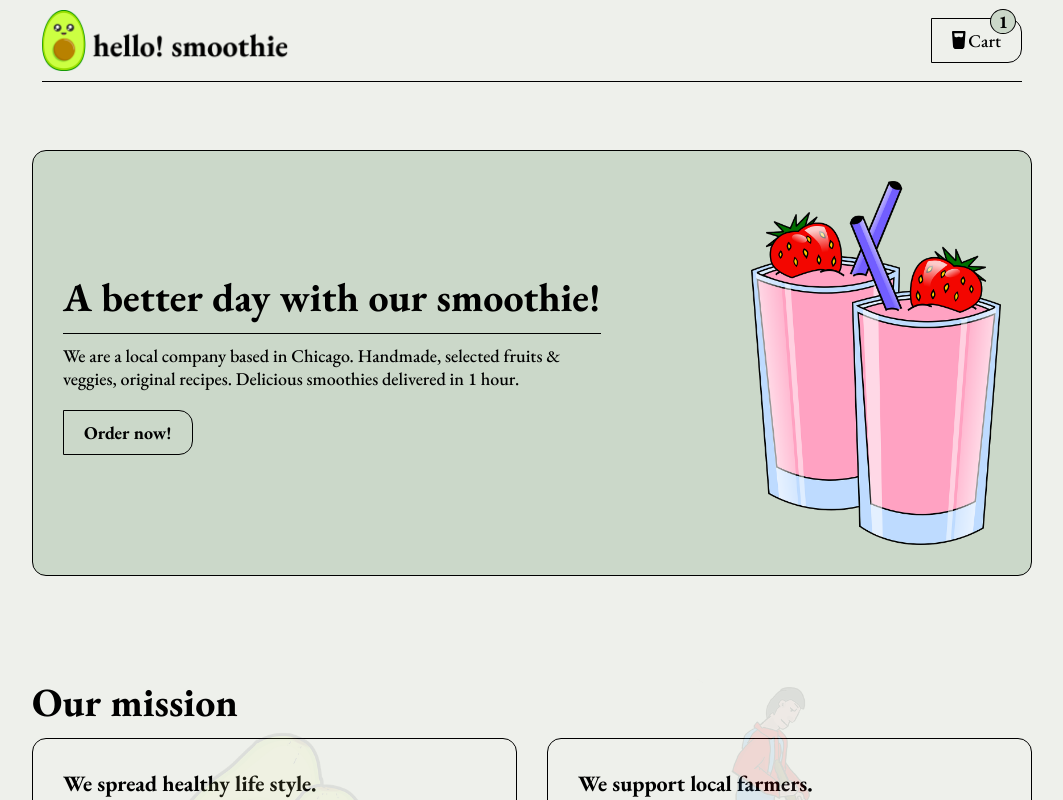
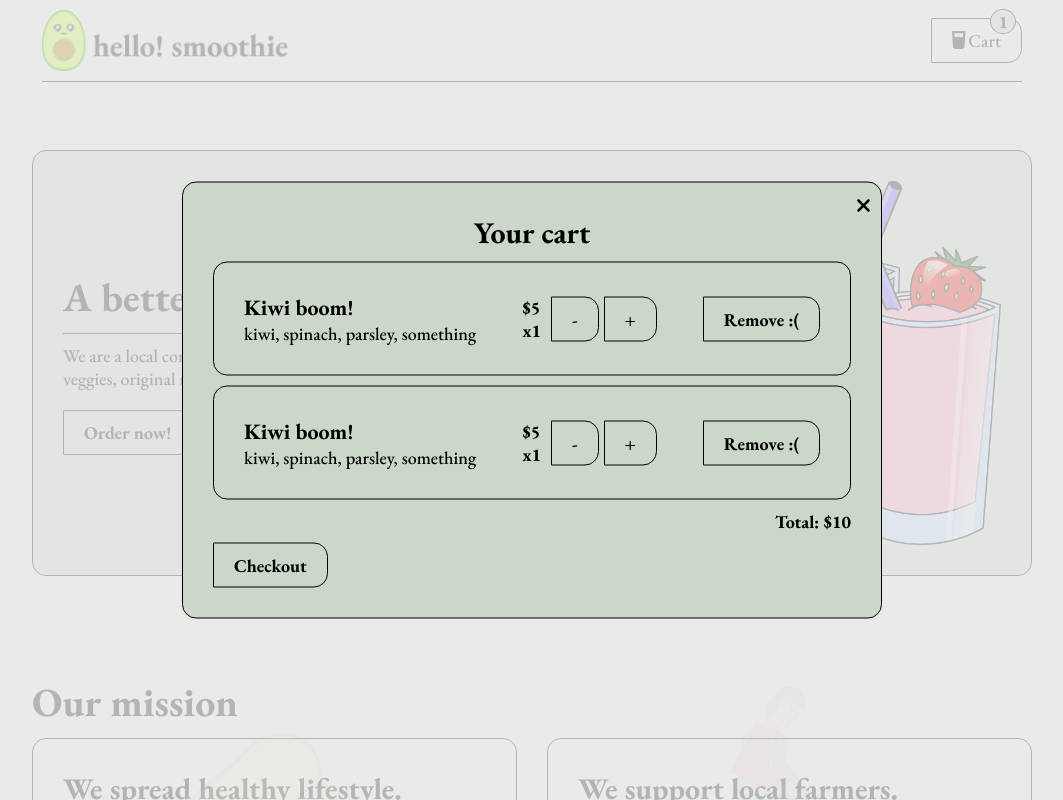
Before and after one commit to maciejkuran/hello-smoothie, a React (Create React App) app: page / in a window 1280 px wide. Shown: the top 800 px of the page, without its empty margins (108-1171 px from the left). Built offline with nearby package versions, Linux system fonts and the light colour scheme.

Commit message:
created cart component

```diff
--- a/public/index.html
+++ b/public/index.html
@@ -5,10 +5,7 @@
     <link rel="icon" href="%PUBLIC_URL%/favicon.ico" />
     <meta name="viewport" content="width=device-width, initial-scale=1" />
     <meta name="theme-color" content="#000000" />
-    <meta
-      name="description"
-      content="Web site created using create-react-app"
-    />
+    <meta name="description" content="Web site created using create-react-app" />
     <link rel="apple-touch-icon" href="%PUBLIC_URL%/logo192.png" />
     <!--
       manifest.json provides metadata used when your web app is installed on a
@@ -28,6 +25,7 @@
   </head>
   <body>
     <noscript>You need to enable JavaScript to run this app.</noscript>
+    <div id="modals"></div>
     <div id="root"></div>
     <!--
       This HTML file is a template.
--- a/src/App.js
+++ b/src/App.js
@@ -1,20 +1,21 @@
-import { Fragment } from 'react';
-
 import Navbar from './components/Layout/Navbar';
 import WelcomeSection from './components/Layout/WelcomeSection';
 import AboutSection from './components/Layout/AboutSection';
 import AllProducts from './components/Products/AllProducts';
 import Footer from './components/Layout/Footer';
+import Cart from './components/Cart/Cart';
+import CartContextProvider from './store/CartContextProvider';
 
 function App() {
   return (
-    <Fragment>
+    <CartContextProvider>
       <Navbar />
       <WelcomeSection />
       <AboutSection />
       <AllProducts />
+      <Cart />
       <Footer />
-    </Fragment>
+    </CartContextProvider>
   );
 }
 
--- /dev/null
+++ b/src/components/Cart/Cart.js
@@ -0,0 +1,35 @@
+import classes from './Cart.module.css';
+import Card from '../UI/Card';
+import PrimaryButton from '../UI/PrimaryButton';
+import CartItem from '../Cart/CartItem';
+import Overlay from '../UI/Overlay';
+
+import { FontAwesomeIcon } from '@fortawesome/react-fontawesome';
+import { faXmark } from '@fortawesome/free-solid-svg-icons';
+
+import { Fragment, useContext } from 'react';
+import { CartContext } from '../../store/CartContextProvider';
+
+const Cart = () => {
+  const cartContext = useContext(CartContext);
+
+  return (
+    <Fragment>
+      <Card className={classes.cart}>
+        <h3>Your cart</h3>
+        <div className={classes['cart__items']}>
+          <CartItem />
+          <CartItem />
+        </div>
+        <p className={classes['cart__total']}>Total: $10</p>
+        <PrimaryButton className={classes['cart__button--checkout']}>Checkout</PrimaryButton>
+        <button className={classes['cart__button--close']}>
+          <FontAwesomeIcon icon={faXmark} />
+        </button>
+      </Card>
+      <Overlay />
+    </Fragment>
+  );
+};
+
+export default Cart;
--- /dev/null
+++ b/src/components/Cart/Cart.module.css
@@ -0,0 +1,51 @@
+.cart {
+  position: fixed;
+  top: 50%;
+  left: 50%;
+  transform: translate(-50%, -50%);
+  background-color: #cbd8c9;
+  min-width: 70rem;
+  max-height: 50rem;
+  overflow: auto;
+  z-index: 5;
+}
+
+.cart::-webkit-scrollbar {
+  width: 0px;
+}
+
+.cart h3 {
+  margin-bottom: 1rem;
+  text-align: center;
+}
+
+.cart__total {
+  margin-top: 1rem;
+  text-align: right;
+  font-weight: 700;
+}
+
+.cart__button--checkout {
+  margin-top: 1rem;
+}
+
+.cart__button--close {
+  font-size: 2rem;
+  position: absolute;
+  top: 1rem;
+  right: 1rem;
+}
+
+.cart__items {
+  display: grid;
+  grid-template-columns: repeat(1, 1fr);
+  row-gap: 1rem;
+}
+
+@media (max-width: 781px) {
+  .cart {
+    min-width: 0;
+    width: 90%;
+    margin-top: 1rem;
+  }
+}
--- /dev/null
+++ b/src/components/Cart/CartItem.js
@@ -0,0 +1,31 @@
+import classes from './CartItem.module.css';
+import Card from '../UI/Card';
+import PrimaryButton from '../UI/PrimaryButton';
+
+const CartItem = () => {
+  return (
+    <Card className={classes['cart-item']}>
+      <div>
+        <h4>Kiwi boom!</h4>
+        <p>kiwi, spinach, parsley, something</p>
+      </div>
+
+      <div className={classes['cart-item__internal']}>
+        <div className={classes['cart-item__internal__labels']}>
+          <p>$5</p>
+          <p>x1</p>
+        </div>
+        <div>
+          <PrimaryButton className={classes['cart-item__internal__button']}>-</PrimaryButton>
+          <PrimaryButton>+</PrimaryButton>
+        </div>
+      </div>
+
+      <PrimaryButton className={classes['cart-item__internal__button--remove']}>
+        Remove :(
+      </PrimaryButton>
+    </Card>
+  );
+};
+
+export default CartItem;
--- /dev/null
+++ b/src/components/Cart/CartItem.module.css
@@ -0,0 +1,51 @@
+.cart-item {
+  display: flex;
+  justify-content: space-between;
+  align-items: center;
+}
+
+.cart-item__internal {
+  display: flex;
+  justify-content: center;
+  align-items: center;
+  margin: 0 3rem;
+}
+
+.cart-item__internal__labels {
+  margin-right: 1rem;
+}
+
+.cart-item__internal__labels p {
+  font-weight: 700;
+}
+
+.cart-item__internal__button {
+  margin-right: 0.5rem;
+}
+
+@media (max-width: 800px) {
+  .cart-item__internal {
+    margin: 0 1rem;
+  }
+
+  .cart-item {
+    flex-wrap: wrap;
+  }
+}
+
+@media (max-width: 696px) {
+  .cart-item__internal {
+    margin-top: 1rem;
+  }
+
+  .cart-item__internal__button--remove {
+    margin-top: 1rem;
+  }
+}
+
+@media (max-width: 560px) {
+  .cart-item__internal {
+    margin-top: 1rem;
+    margin-left: auto;
+  }
+}
--- a/src/components/Layout/AboutSection.js
+++ b/src/components/Layout/AboutSection.js
@@ -11,7 +11,7 @@ const AboutSection = () => {
         <h2>Our mission</h2>
         <div className={classes['about__grid']}>
           <Card className={classes['about__grid__item']}>
-            <h3>We spread healthy life style.</h3>
+            <h3>We spread healthy lifestyle.</h3>
             <BottomLine />
             <p>
               A healthy lifestyle can help you thrive as you move through your life's journey.
--- /dev/null
+++ b/src/components/UI/Overlay.js
@@ -0,0 +1,10 @@
+import { createPortal } from 'react-dom';
+import classes from './Overlay.module.css';
+
+const Overlay = () => {
+  const markup = <div className={classes.overlay}></div>;
+
+  return createPortal(markup, document.getElementById('modals'));
+};
+
+export default Overlay;
--- /dev/null
+++ b/src/components/UI/Overlay.module.css
@@ -0,0 +1,10 @@
+.overlay {
+  height: 100vh;
+  width: 100vw;
+  background-color: #e9e9e9c5;
+  position: fixed;
+  top: 0;
+  left: 0;
+  z-index: 4;
+  cursor: pointer;
+}
--- a/src/index.css
+++ b/src/index.css
@@ -44,10 +44,14 @@ h2 {
 }
 
 h3 {
+  font-size: 3rem;
+}
+
+h4 {
   font-size: 2.2rem;
 }
 
-h4 {
+h5 {
   font-size: 1.8rem;
   font-weight: 700;
 }
@@ -63,3 +67,23 @@ input {
   outline: none;
   border: none;
 }
+
+::-webkit-scrollbar {
+  width: 10px;
+}
+
+::-webkit-scrollbar-track {
+  background: white;
+}
+
+::-webkit-scrollbar-thumb {
+  background: #b9cbb6;
+}
+
+::-webkit-scrollbar-thumb:hover {
+  background: #cbd8c9;
+}
+
+::-webkit-scrollbar-corner {
+  background-color: transparent;
+}
--- /dev/null
+++ b/src/store/CartContextProvider.js
@@ -0,0 +1,33 @@
+import { createContext, useState } from 'react';
+
+export const CartContext = createContext({
+  openCartHandler: '',
+  closeCartHandler: '',
+  cartIsOpen: '',
+});
+
+const CartContextProvider = props => {
+  const [cartIsOpen, setCartIsOpen] = useState(false);
+
+  const openCartHandler = () => {
+    setCartIsOpen(true);
+  };
+
+  const closeCartHandler = () => {
+    setCartIsOpen(false);
+  };
+
+  return (
+    <CartContext.Provider
+      value={{
+        openCartHandler: openCartHandler,
+        closeCartHandler: closeCartHandler,
+        cartIsOpen: cartIsOpen,
+      }}
+    >
+      {props.children}
+    </CartContext.Provider>
+  );
+};
+
+export default CartContextProvider;
```
